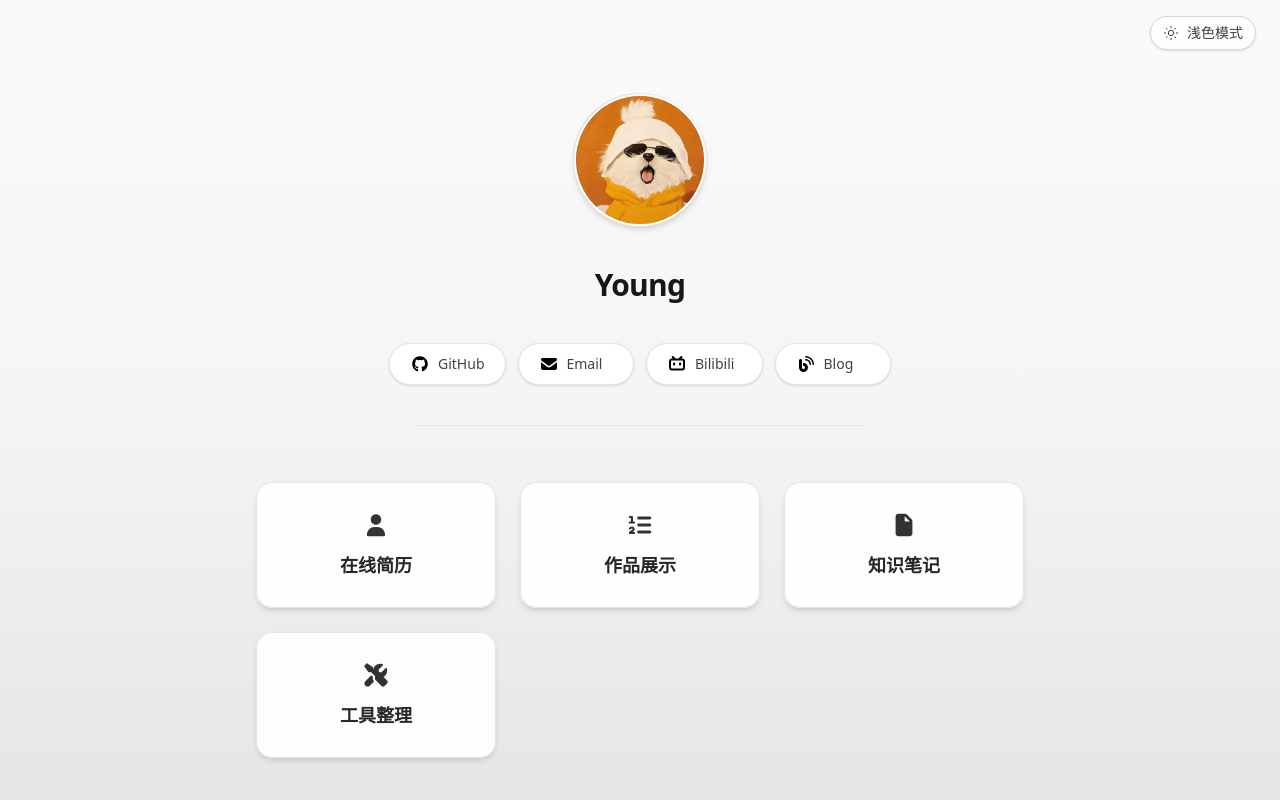
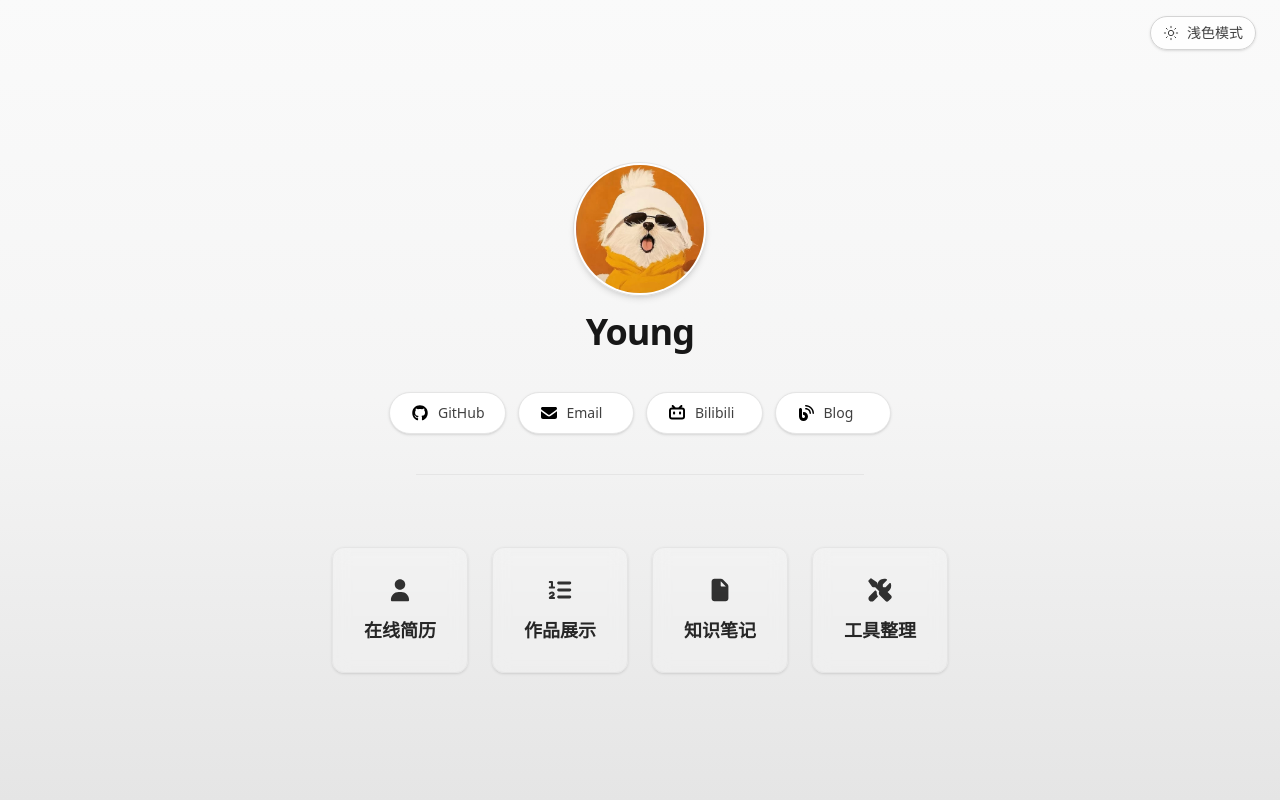
Before and after one commit to promonkeyli/home, a React (Vite) app: page / in a window 1280 px wide. Built offline with nearby package versions, Linux system fonts and the light colour scheme.

Commit message:
style: 移动端样式优化

```diff
--- a/src/App.tsx
+++ b/src/App.tsx
@@ -5,7 +5,7 @@ import ThemeToggle from "@/components/ThemeToggole";
 function App() {
 	return (
 		<div
-			className="min-h-screen min-w-[400px] flex flex-col pb-10
+			className="min-h-screen flex flex-col pb-14
                        bg-gradient-to-b from-neutral-50 via-neutral-100 to-neutral-200
                      dark:from-neutral-950 dark:via-neutral-900 dark:to-neutral-800"
 		>
@@ -21,7 +21,7 @@ function App() {
 					<SocialLink />
 
 					{/* 导航菜单区域 */}
-					<div className="mt-6 w-full max-w-3xl">
+					<div className="mt-10 w-full sm:w-2/3 lg:w-1/2">
 						<MenuNav />
 					</div>
 				</section>
--- a/src/components/MenuNav/index.tsx
+++ b/src/components/MenuNav/index.tsx
@@ -40,7 +40,7 @@ const menuItems = [
 
 function MenuNav() {
 	return (
-		<div className="grid grid-cols-1 gap-6 sm:grid-cols-2 md:grid-cols-3">
+		<div className="w-full grid grid-cols-1 sm:grid-cols-2 xl:grid-cols-4 gap-6 ">
 			{menuItems.map((item, i) => (
 				<motion.div
 					key={item.label}
@@ -53,7 +53,7 @@ function MenuNav() {
 						href={item.url}
 						target="_blank"
 						rel="noopener noreferrer"
-						className="group flex flex-col items-center justify-center gap-3 rounded-2xl border border-neutral-200 bg-white/90 p-7 shadow-md backdrop-blur hover:shadow-xl dark:border-neutral-700 dark:bg-neutral-900/80 transition"
+						className="group flex flex-col items-center justify-center gap-3 rounded-xl border border-neutral-200 bg-white/20 p-7 shadow-sm backdrop-blur hover:shadow-md dark:border-neutral-700 dark:bg-neutral-900/80 transition"
 					>
 						<span className="text-3xl opacity-80 group-hover:opacity-100 transition">
 							{item.icon}
--- a/src/components/SocialLink/index.tsx
+++ b/src/components/SocialLink/index.tsx
@@ -69,7 +69,7 @@ function SocialLink() {
 				initial={{ y: 10, opacity: 0 }}
 				animate={{ y: 0, opacity: 1 }}
 				transition={{ delay: 0.2, duration: 0.5 }}
-				className="mt-10 text-2xl sm:text-3xl font-bold tracking-tight text-neutral-900 dark:text-neutral-100"
+				className="mt-4 text-2xl sm:text-4xl font-bold tracking-tight text-neutral-900 dark:text-neutral-100"
 			>
 				Young
 			</motion.h1>
```
